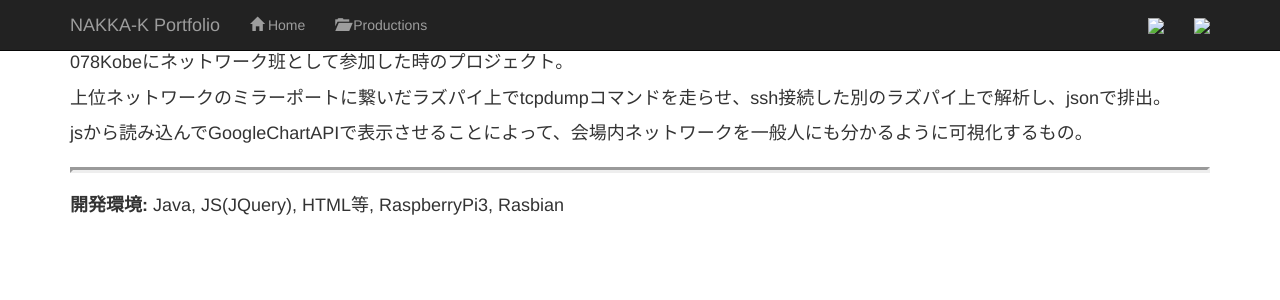
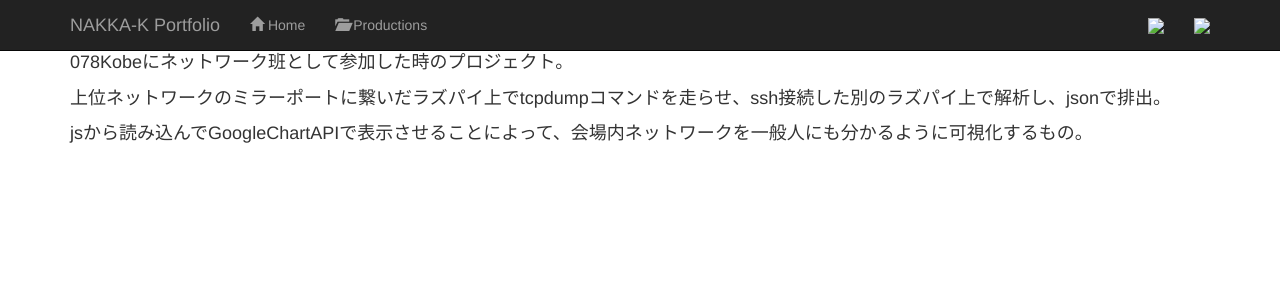
Before and after one commit to NAKKA-K/my_portfolio, a Jekyll site: the page built from _posts/2017-05-01-tcpdump.html, in a window 1280 px wide. Shown: the top 300 px of the page. Built offline with Jekyll 4.4.1, drawn with Linux system fonts in a browser that asks for light colours; nearby versions of some CDN libraries; library files that are not in the unit come from our copies.

Commit message:
Add tcpdump env

```diff
--- a/_posts/2017-05-01-tcpdump.html
+++ b/_posts/2017-05-01-tcpdump.html
@@ -3,9 +3,8 @@
 title: "TCPDUMP解析&可視化"
 period: 2017-04～2017-05(1か月)
 URL: https://github.com/NAKKA-K/tcpdump_to_active_num
+env: Java, JS(JQuery), GoogleChartAPI, HTML, RaspberryPi3, Rasbian
 ---
 <p>078Kobeにネットワーク班として参加した時のプロジェクト。</p>
 <p>上位ネットワークのミラーポートに繋いだラズパイ上でtcpdumpコマンドを走らせ、ssh接続した別のラズパイ上で解析し、jsonで排出。</p>
 <p>jsから読み込んでGoogleChartAPIで表示させることによって、会場内ネットワークを一般人にも分かるように可視化するもの。</p>
-<hr style="border: inset;">
-<p><strong>開発環境:</strong> Java, JS(JQuery), HTML等, RaspberryPi3, Rasbian</p>
```
